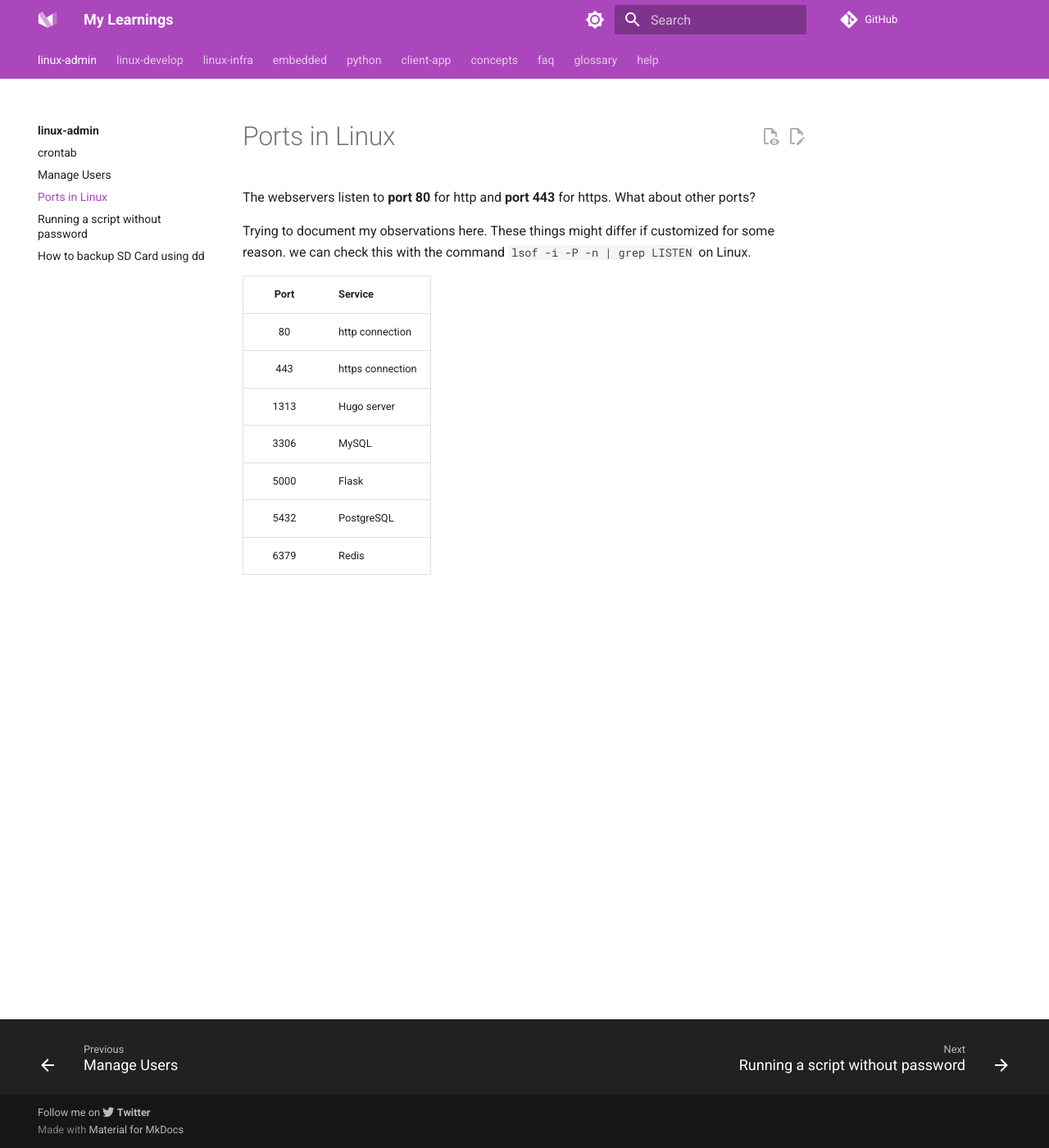
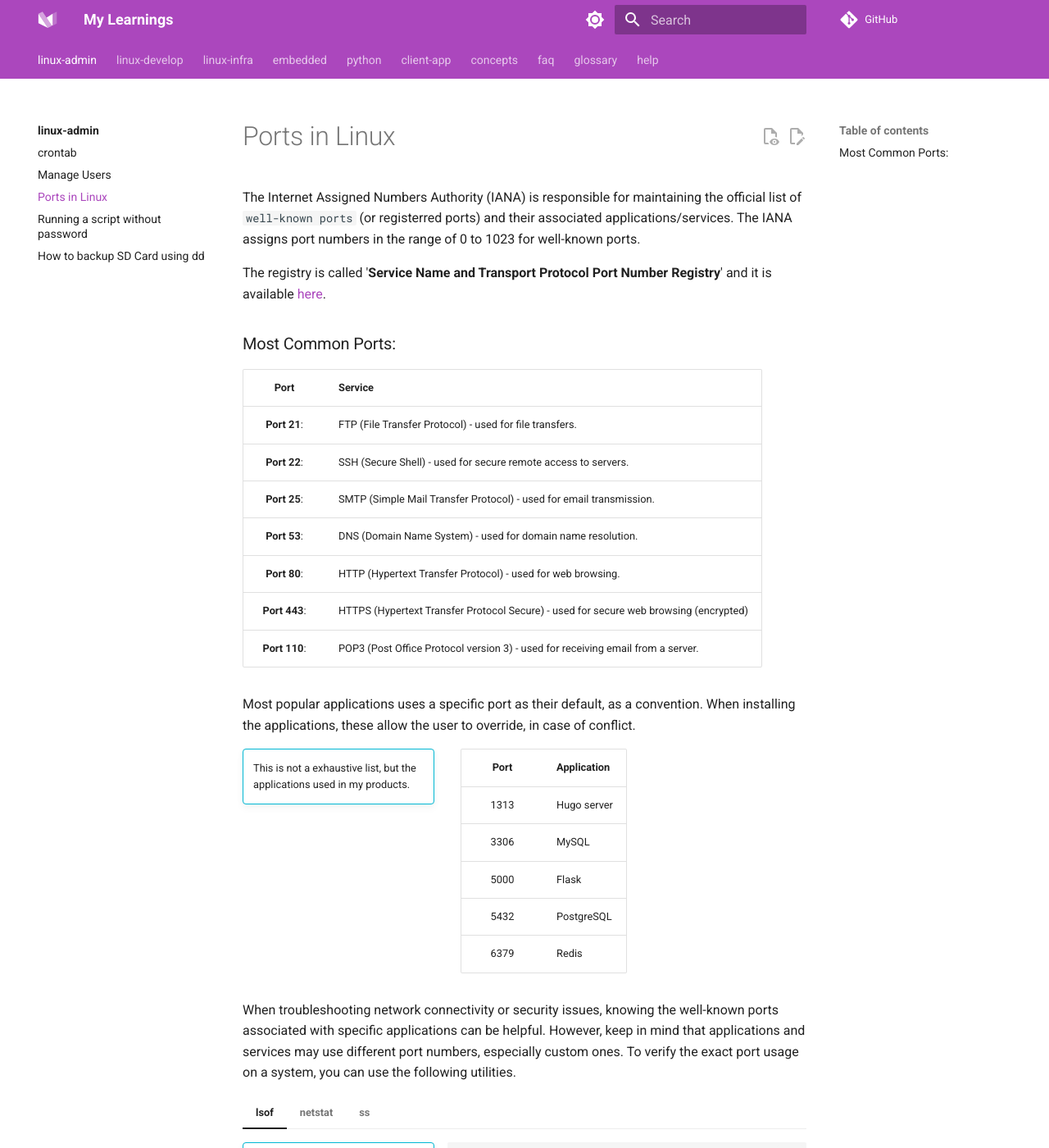
Before and after one commit to asarangaram/docs.anandas.in, an MkDocs documentation site: the page built from docs/content/linux-admin/ports.md, in a window 1280 px wide and 1400 px high. Shown: the whole window at 82% size. Built offline with MkDocs 1.6.1 and Material for MkDocs 9.7.7, drawn with Linux system fonts in a browser that asks for light colours; comment, search, counter and statistics services are not loaded; some of the changed text lies outside the part shown.

Commit message:
update ports.md

````diff
--- a/docs/content/linux-admin/ports.md
+++ b/docs/content/linux-admin/ports.md
@@ -3,16 +3,76 @@ title: Ports in Linux
 
 ---
 
-The webservers listen to **port 80** for http and **port 443** for https. What about other ports?
+The Internet Assigned Numbers Authority (IANA) is responsible for maintaining the official list of `well-known ports` (or registerred ports) and their associated applications/services. The IANA assigns port numbers in the range of 0 to 1023 for well-known ports.
 
-Trying to document my observations here. These things might differ if customized for some reason. we can check this with the command `lsof -i -P -n | grep LISTEN` on Linux.
+The registry is called '**Service Name and Transport Protocol Port Number Registry**' and it is available <a href="https://www.iana.org/assignments/service-names-port-numbers/service-names-port-numbers.xhtml" target="_blank">here</a>.
 
+
+### Most Common Ports:
 | Port  | Service          |
+| :---: | :---------------- |
+| **Port  21**: | FTP (File Transfer Protocol) - used for file transfers. |
+| **Port  22**: | SSH (Secure Shell) - used for secure remote access to servers.|
+| **Port  25**: | SMTP (Simple Mail Transfer Protocol) - used for email transmission. |
+| **Port  53**: | DNS (Domain Name System) - used for domain name resolution.|
+| **Port  80**: | HTTP (Hypertext Transfer Protocol) - used for web browsing.|
+| **Port 443**: | HTTPS (Hypertext Transfer Protocol Secure) - used for secure web browsing (encrypted) |
+| **Port 110**: | POP3 (Post Office Protocol version 3) - used for receiving email from a server.
+
+
+Most popular applications uses a specific port as their default, as a convention. When installing the applications, these allow the user to override, in case of conflict.
+
+!!! info inline ""
+
+    This is not a exhaustive list, but the applications used in my products.
+
+| Port  | Application      |
 | :---: | ---------------- |
-|  80   | http connection  |
-|  443  | https connection |
 | 1313  | Hugo server      |
 | 3306  | MySQL            |
 | 5000  | Flask            |
 | 5432  | PostgreSQL       |
 | 6379  | Redis            |
+
+
+When troubleshooting network connectivity or security issues, knowing the well-known ports associated with specific applications can be helpful. However, keep in mind that applications and services may use different port numbers, especially custom ones. To verify the exact port usage on a system, you can use the following utilities.
+
+
+=== "lsof"
+
+    !!! info inline ""
+
+        List Open Files
+
+    ```bash
+    # to install
+    sudo apt install lsof
+    # to check ports
+    sudo lsof -i -P -n | grep LISTEN
+    ```
+
+=== "netstat"
+
+    !!! info inline ""
+
+        Network Statistics utilty.
+
+    ```bash
+    # to install
+    sudo apt install net-tools
+    # to check ports
+    netstat -tulpn | grep LISTEN
+    ```
+
+=== "ss"
+
+    !!! info inline ""
+
+        Socket-related Statistics utility
+
+    ```bash
+    # to install
+    sudo apt install iproute2
+    # to check ports
+    sudo ss -tulwn | grep LISTEN
+    ```
````
